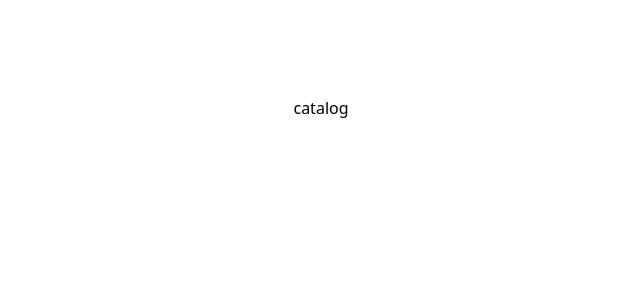
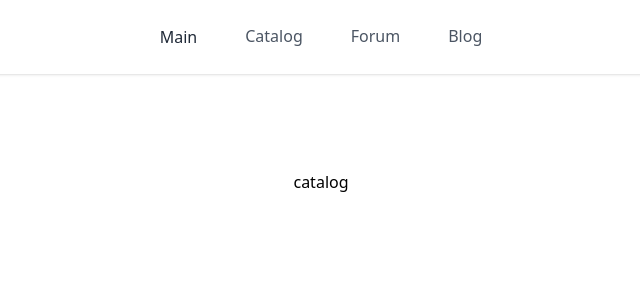
Before and after one commit to cl1ckname/micromango-client, a Next.js app: page / in a window 1280 px wide. Shown: the top 300 px of the page, without its empty margins (319-959 px from the left). Built offline with nearby package versions, Linux system fonts and the light colour scheme.

Commit message:
add navbar

```diff
--- a/src/pages/_app.tsx
+++ b/src/pages/_app.tsx
@@ -1,5 +1,24 @@
-import type { AppProps } from 'next/app'
+import type {AppProps} from 'next/app'
 import "../app/globals.css"
-export default function MyApp({ Component, pageProps }: AppProps) {
-    return <Component {...pageProps} />
+
+export default function MyApp({Component, pageProps}: AppProps) {
+    return <>
+       <Navbar/>
+        <Component {...pageProps} />
+    </>
 }
+
+function Navbar() {
+  return <nav className="bg-white shadow dark:bg-gray-800">
+      <div className="container flex items-center justify-center p-6 mx-auto text-gray-600 capitalize dark:text-gray-300">
+          <a href="/" className="text-gray-800 dark:text-gray-200 mx-1.5 sm:mx-6">Main</a>
+
+          <a href="/catalog" className="border-b-2 border-transparent hover:text-gray-800 dark:hover:text-gray-200 hover:border-blue-500 mx-1.5 sm:mx-6">catalog</a>
+
+          <a href="#" className="border-b-2 border-transparent hover:text-gray-800 dark:hover:text-gray-200 hover:border-blue-500 mx-1.5 sm:mx-6">forum</a>
+
+          <a href="#" className="border-b-2 border-transparent hover:text-gray-800 dark:hover:text-gray-200 hover:border-blue-500 mx-1.5 sm:mx-6">blog</a>
+
+      </div>
+  </nav>
+}
```
